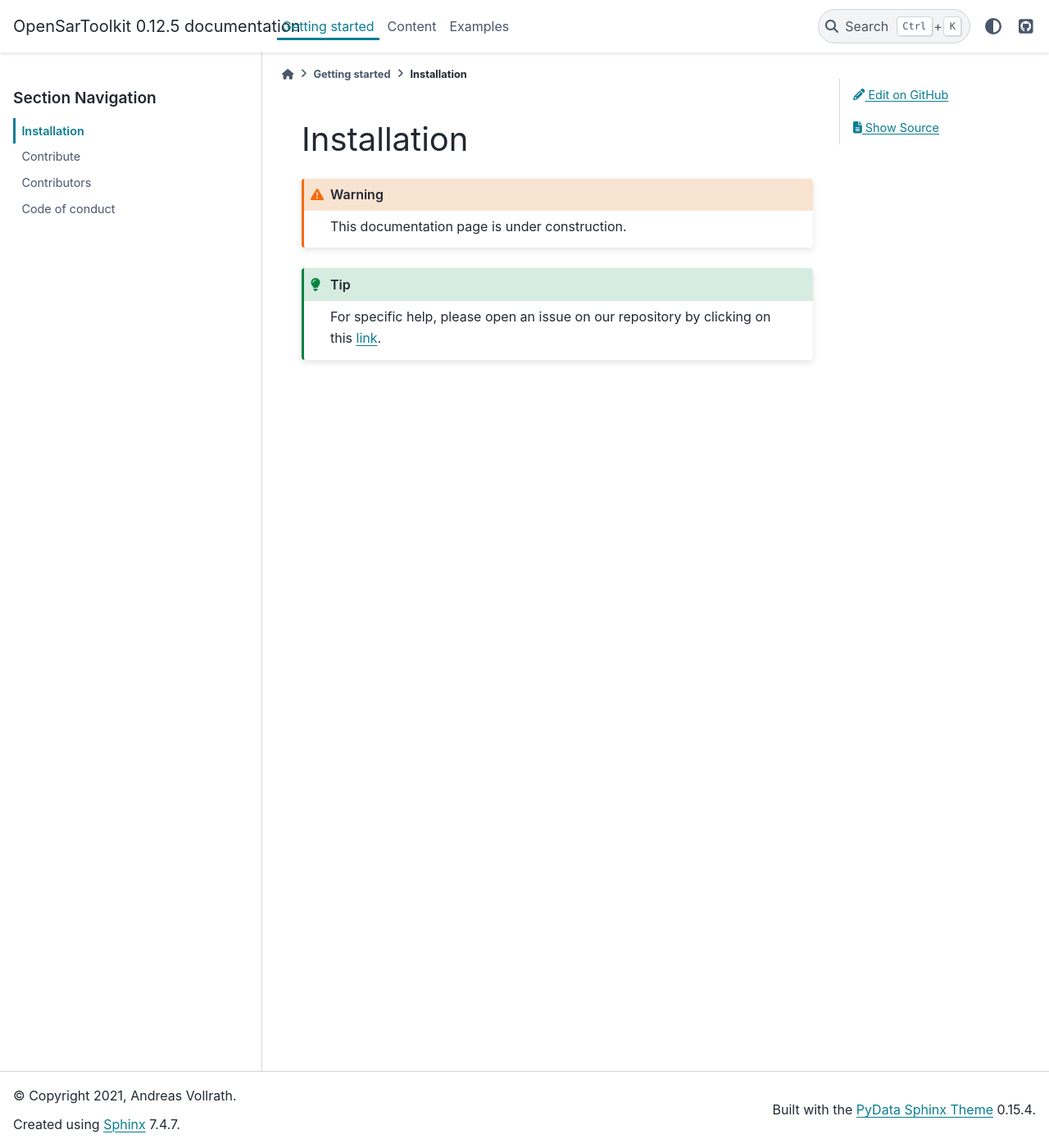
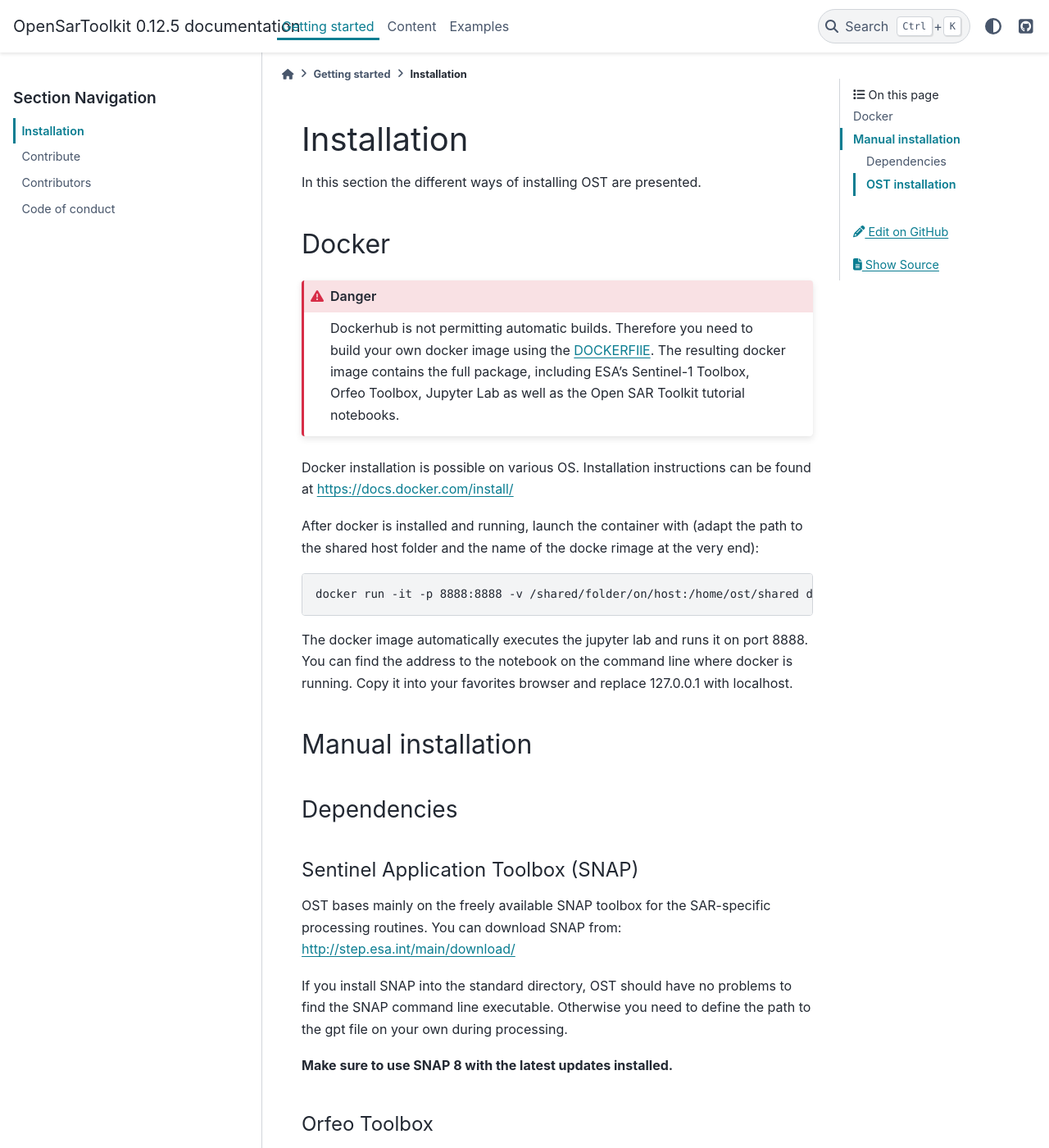
Before and after one commit to ESA-PhiLab/OpenSarToolkit, a Sphinx documentation site: the page built from docs/source/setup/installation.rst, in a window 1280 px wide and 1400 px high. Shown: the whole window at 82% size. Built offline with Sphinx 7.4.7 and the PyData theme 0.15.4, drawn with Linux system fonts in a browser that asks for light colours; pages that are not in the unit, such as notebooks, are missing from menus; some of the changed text lies outside the part shown.

Commit message:
docs: move installation from readme to documentation

```diff
--- a/docs/source/setup/installation.rst
+++ b/docs/source/setup/installation.rst
@@ -1,10 +1,69 @@
 Installation
 ============
 
-.. warning::
+In this section the different ways of installing OST are presented.
 
-    This documentation page is under construction.
+Docker
+------
 
-.. tip::
+.. danger::
 
-    For specific help, please open an issue on our repository by clicking on this `link <https://github.com/ESA-PhiLab/OpenSarToolkit/issues>`__.
+    Dockerhub is not permitting automatic builds. Therefore you need to build your own docker image using the `DOCKERFIlE <https://raw.githubusercontent.com/ESA-PhiLab/OpenSarToolkit/main/Dockerfile>`__.
+    The resulting docker image contains the full package, including ESA's Sentinel-1 Toolbox, Orfeo Toolbox, Jupyter Lab as well as the Open SAR Toolkit tutorial notebooks.
+
+Docker installation is possible on various OS. Installation instructions can be found at https://docs.docker.com/install/
+
+After docker is installed and running, launch the container with
+(adapt the path to the shared host folder and the name of the docke rimage at the very end):
+
+.. code-block:: console
+
+    docker run -it -p 8888:8888 -v /shared/folder/on/host:/home/ost/shared docker/image
+
+The docker image automatically executes the jupyter lab and runs it on port 8888. You can find the address to the notebook on the command line where docker is running. Copy it into your favorites browser and replace 127.0.0.1 with localhost.
+
+Manual installation
+-------------------
+
+Dependencies
+^^^^^^^^^^^^
+
+Sentinel Application Toolbox (SNAP)
+"""""""""""""""""""""""""""""""""""
+
+OST bases mainly on the freely available SNAP toolbox for the SAR-specific processing routines. You can download SNAP from: http://step.esa.int/main/download/
+
+If you install SNAP into the standard directory, OST should have no problems to find the SNAP command line executable. Otherwise you need to define the path to the gpt file on your own during processing.
+
+**Make sure to use SNAP 8 with the latest updates installed.**
+
+Orfeo Toolbox
+"""""""""""""
+
+If you want to create mosaics between different swaths, OST will rely on the :code:`otbcli_Mosaic` command from The Orfeo Toolbox. You can download Orfeo from: https://www.orfeo-toolbox.org/download/
+
+Make sure that the Orfeo bin folder is within your PATH variable to allow execution from command line.
+
+Further dependencies (libs etc)
+"""""""""""""""""""""""""""""""
+
+Ubuntu 18.04 and later:
+
+.. code-block:: console
+
+    sudo apt install python3-pip git libgdal-dev python3-gdal libspatialindex-dev nodejs npm libgfortran5
+
+Any Operating system using (mini)conda https://www.anaconda.com/:
+
+.. code-block:: console
+
+    conda install pip gdal jupyter jupyterlab git matplotlib numpy rasterio imageio rtree geopandas fiona shapely matplotlib descartes tqdm scipy joblib retrying pytest pytest-cov nodejs
+
+OST installation
+^^^^^^^^^^^^^^^^
+
+You can then use pip to install Open SAR Toolkit:
+
+.. code-block:: console
+
+    pip install opensartoolkit
```
Also changed, not shown: README.rst (+1 -69 lines).
